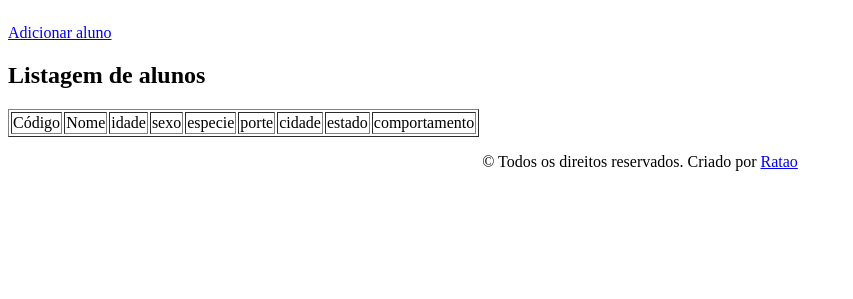
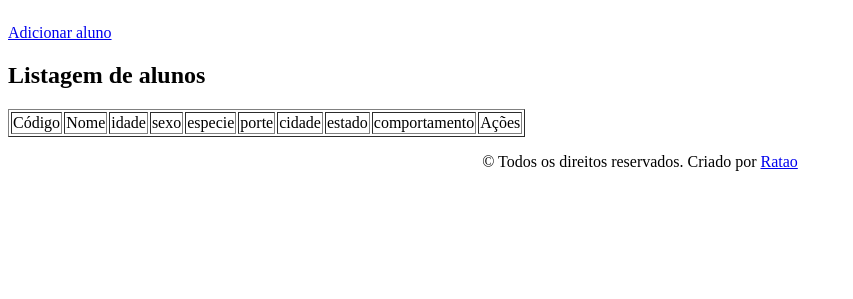
Before and after one commit to JohnPdro/pi-adotapet, a PHP site: page /pets/selecionar.php in a window 1280 px wide. Shown: the part 152-451 px from the top of the page, without its empty margins (0-853 px from the left). Run offline with PHP 8.4, Linux system fonts and the light colour scheme; data that the repository does not hold is empty.

Commit message:
Adição de ações

```diff
--- a/pets/selecionar.php
+++ b/pets/selecionar.php
@@ -23,6 +23,7 @@ include "../includes/conexao.php"
     <td>cidade</td>
     <td>estado</td>
     <td>comportamento</td>
+    <td>Ações</td>
   </tr>
   <?php
   $sql = "select * from animais";
@@ -39,6 +40,12 @@ include "../includes/conexao.php"
       <td><?php echo $um_animal['cidade']; ?></td>
       <td><?php echo $um_animal['estado']; ?></td>
       <td><?php echo $um_animal['comportamento']; ?></td>
+      <td>
+        <a href="#" title="Ver completo">Visualizar</a>
+        <a href="#">Editar</a>
+        <a href="#">Excluir</a>
+
+      </td>
     </tr>
   <?php
   endwhile;
```
